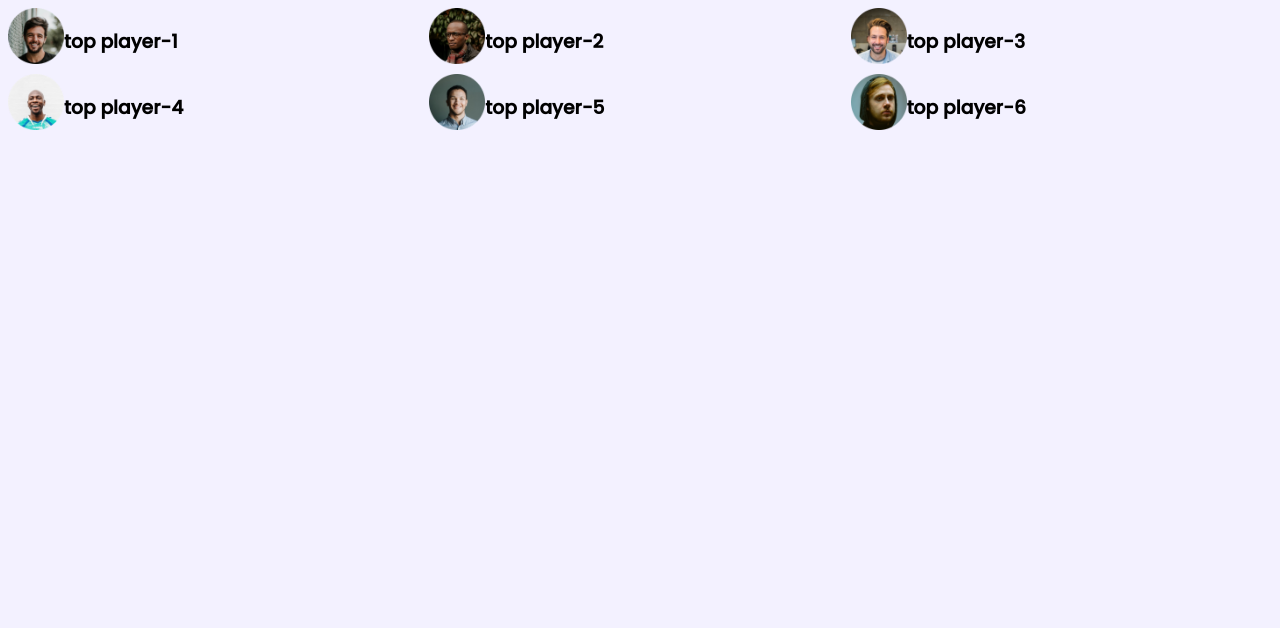
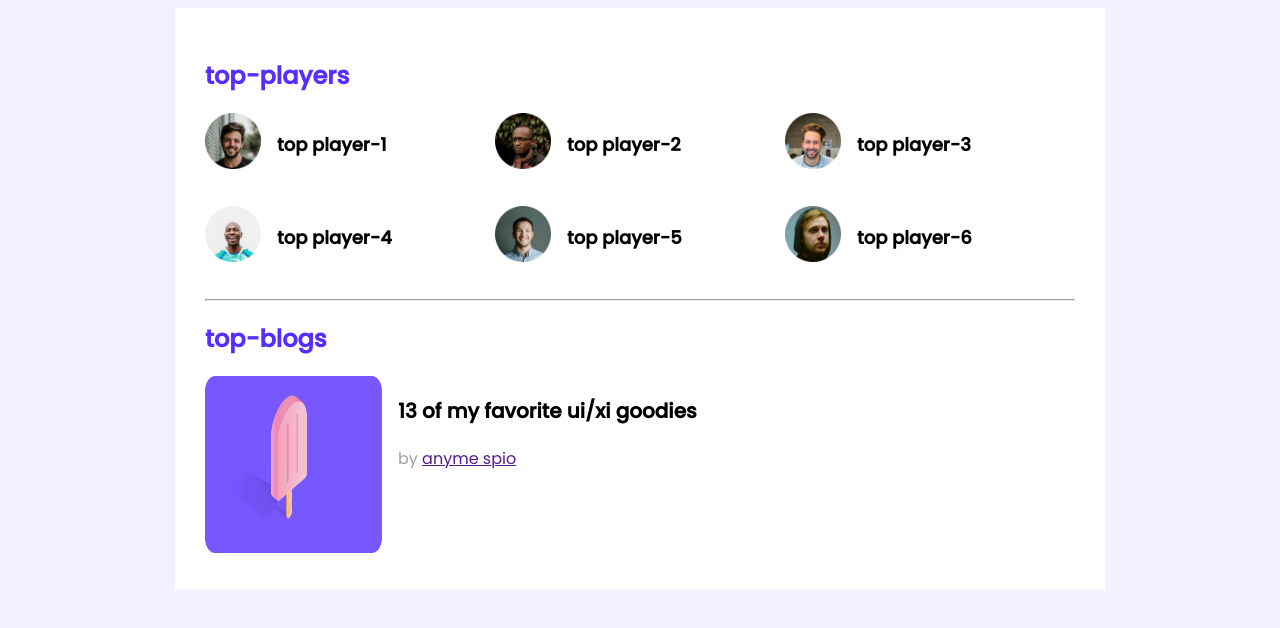
Before and after one commit to Riyad1234R/leader-board-css3, a plain HTML site: page index.html in a window 1280 px wide. Drawn offline with Linux system fonts and the light colour scheme.

Commit message:
new blog

```diff
--- a/index.html
+++ b/index.html
@@ -15,33 +15,49 @@
 </header>
 <!-- header end -->
 <main>
-    <section>
-        <div class="top-players containers">
+    <section class="container">
+        <div class="top-players">
+            <h2 class="section-title">top-players</h2>
             <div class="players">
                 <div class="player">
                     <img src="images/players/player-1.png" alt="">
-                    <h3>top player-1</h3>
+                    <h3 class="player-name">top player-1</h3>
                 </div>
                 <div class="player">
                     <img src="images/players/player-2.png" alt="">
-                    <h3>top player-2</h3>
+                    <h3 class="player-name">top player-2</h3>
                 </div>
                 <div class="player">
                     <img src="images/players/player-3.png" alt="">
-                    <h3>top player-3</h3>
+                    <h3 class="player-name">top player-3</h3>
                 </div>
                 <div class="player">
                     <img src="images/players/player-4.png" alt="">
-                    <h3>top player-4</h3>
+                    <h3 class="player-name">top player-4</h3>
                 </div>
                 <div class="player">
                     <img src="images/players/player-5.png" alt="">
-                    <h3>top player-5</h3>
+                    <h3 class="player-name">top player-5</h3>
                 </div>
                 <div class="player">
                     <img src="images/players/player-6.png" alt="">
-                    <h3>top player-6</h3>
+                    <h3 class="player-name">top player-6</h3>
                 </div>
+            </div>
+        </div>
+        <hr>
+        <div class="top-blogs">
+            <h2 class="section-title">top-blogs</h2>
+            <div class="blogs">
+                <article class="blog">
+                    <div class="thumbnail">
+                        <img src="images/blogs/blog-1.png" alt="">
+                    </div>
+                    <div class="blog-info">
+                        <h3 class="blog-title">13 of my favorite ui/xi goodies</h3>
+                        <p class="blog-author">by <a href="">anyme spio</a></p>
+                    </div>
+                </article>
             </div>
         </div>
     </section>
--- a/style.css
+++ b/style.css
@@ -6,10 +6,35 @@
      background-color: #f3f1ff;
  }
 
+ .container {
+     background-color: #ffffff;
+     width: 870px;
+     padding: 30px;
+ }
+
+ .hr {
+     border: 1px solid #d1d1d1;
+ }
+
+ .top-players {
+     margin-bottom: 30px;
+ }
+
+ main {
+     display: flex;
+     justify-content: center;
+ }
+
+ .section-title {
+     color: #562eff;
+     font-size: 24px;
+ }
+
  /* top players style */
  .players {
      display: grid;
      grid-template-columns: repeat(3, 1fr);
+     grid-row-gap: 30px;
  }
 
  .player {
@@ -20,3 +45,36 @@
      width: 56px;
      height: 56px;
  }
+
+ .player-name {
+     margin-left: 16px;
+     font-size: 18px;
+ }
+
+ .blog {
+     display: flex;
+ }
+
+ .blog img {
+     width: 177px;
+     height: 177px;
+ }
+
+ .blog-info {
+     margin-left: 16px;
+ }
+
+ .blog-title {
+     font-size: 20px;
+ }
+
+ .blog-author {
+     color: #9f9f9f;
+     font-size: 16px;
+ }
+
+ .blog-autho a {
+     text-decoration: none;
+     font-size: 16px;
+     color: #562eff;
+ }
```
